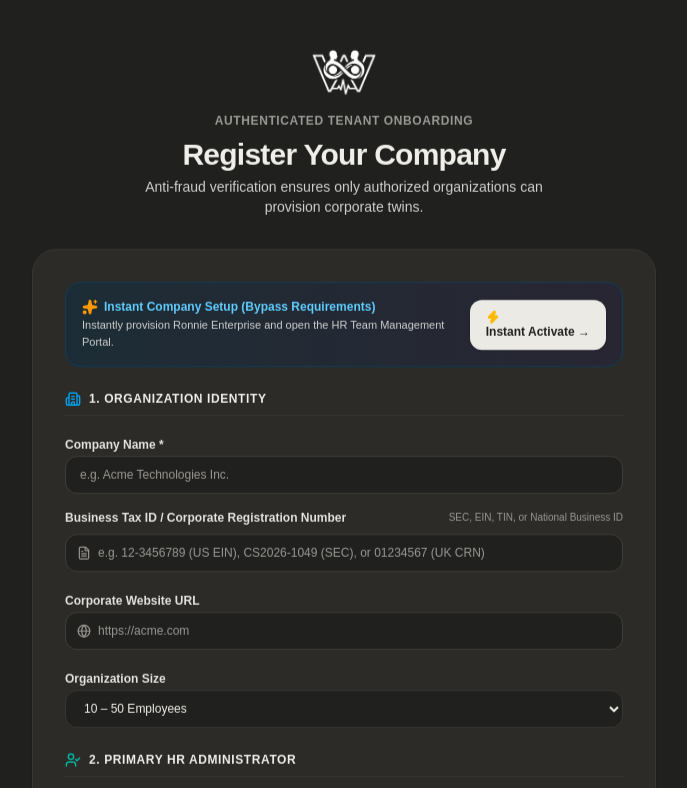
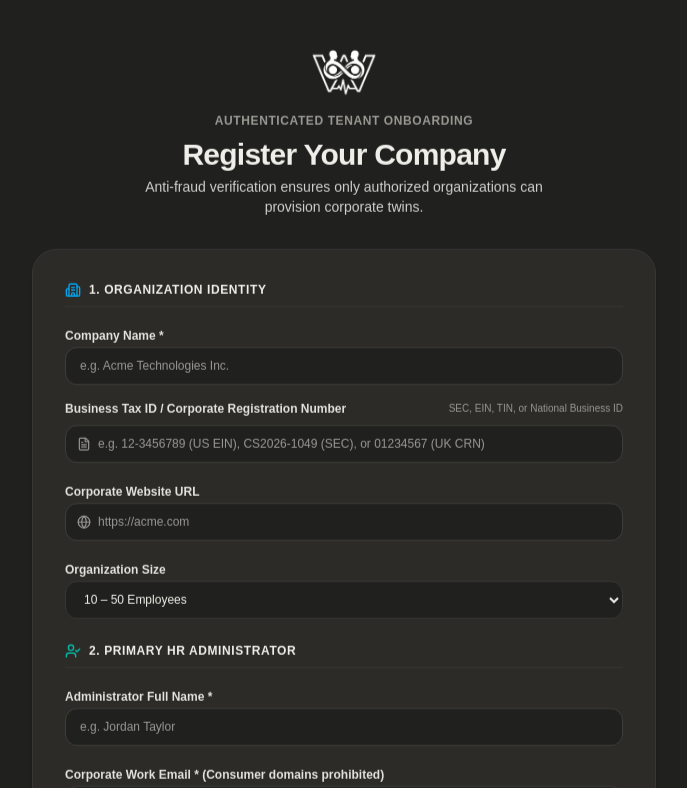
Before and after one commit to ronnielmharlssb-dot/ai-wellness-twin, a Next.js app: page /register-company in a window 1280 px wide. Shown: the top 788 px of the page, without its empty margins (296-983 px from the left). Built offline with nearby package versions, Linux system fonts and the light colour scheme.

Commit message:
clean: remove instant activate banner, align HR groups with single-use invite token

```diff
--- a/src/app/hr/teams/page.tsx
+++ b/src/app/hr/teams/page.tsx
@@ -27,6 +27,15 @@ type Group = {
   eligibleMembers: number;
 };
 
+const DEFAULT_HR_GROUPS: Group[] = [
+  {
+    id: "grp_engineering",
+    name: "Engineering",
+    members: ["team@company.com", "ronnie.tester@company.com"],
+    eligibleMembers: 2,
+  },
+];
+
 export default function TeamsPage() {
   const [groups, setGroups] = useState<Group[]>([]);
   const [invitations, setInvitations] = useState<Invitation[]>([]);
@@ -37,20 +46,24 @@ export default function TeamsPage() {
   const [inviteEmail, setInviteEmail] = useState("");
   const [inviteName, setInviteName] = useState("");
   const [inviteRole, setInviteRole] = useState<"employee" | "hr">("employee");
-  const [inviteTeam, setInviteTeam] = useState("Frontend Engineering");
+  const [inviteTeam, setInviteTeam] = useState("Engineering");
   const [generatedInviteUrl, setGeneratedInviteUrl] = useState<string | null>(null);
   const [copiedToken, setCopiedToken] = useState<string | null>(null);
 
   const loadData = () => {
     try {
-      const savedGroups = JSON.parse(localStorage.getItem("hr-groups") || "[]");
-      if (Array.isArray(savedGroups)) {
-        setGroups(savedGroups);
+      const saved = localStorage.getItem("hr-groups");
+      if (saved) {
+        const parsed = JSON.parse(saved);
+        setGroups(Array.isArray(parsed) && parsed.length > 0 ? parsed : DEFAULT_HR_GROUPS);
+      } else {
+        localStorage.setItem("hr-groups", JSON.stringify(DEFAULT_HR_GROUPS));
+        setGroups(DEFAULT_HR_GROUPS);
       }
       setInvitations(getInvitations());
     } catch (error) {
       console.error("Failed to load groups:", error);
-      setGroups([]);
+      setGroups(DEFAULT_HR_GROUPS);
     } finally {
       setIsLoading(false);
     }
--- a/src/app/register-company/page.tsx
+++ b/src/app/register-company/page.tsx
@@ -8,11 +8,7 @@ import {
   verifyCompanyDomain,
   isCorporateEmail,
   resendVerificationCode,
-  getOrganizations,
-  saveOrganizations,
-  type Organization,
 } from "@/lib/organizations/organizationManager";
-import { saveRegisteredUser, setLocalSessionUser, type AuthUser } from "@/lib/supabase/auth";
 import { Button } from "@/components/ui/button";
 import { WellnessTwinLogo } from "@/components/ui/wellness-twin-logo";
 import {
@@ -25,8 +21,6 @@ import {
   CheckCircle2,
   AlertCircle,
   RefreshCw,
-  Sparkles,
-  Zap,
 } from "lucide-react";
 
 export default function RegisterCompanyPage() {
@@ -172,36 +166,6 @@ export default function RegisterCompanyPage() {
     }
   };
 
-  const handleInstantCompanySetup = () => {
-    setIsLoading(true);
-    const orgId = "org_ronnie_enterprise";
-    const newAdminUser: AuthUser = {
-      id: "usr-ronnie-primary",
-      email: "ronnie@company.com",
-      fullName: "Ronnie",
-      role: "hr",
-    };
-    saveRegisteredUser(newAdminUser);
-    setLocalSessionUser(newAdminUser);
-
-    const newOrg: Organization = {
-      id: orgId,
-      name: "Ronnie Enterprise",
-      domain: "company.com",
-      websiteUrl: "https://company.com",
-      registrationNumber: "US-EIN-RONNIE-2026",
-      teamSize: "10-50",
-      industry: "Software & Technology",
-      adminEmail: "ronnie@company.com",
-      adminName: "Ronnie",
-      verificationStatus: "verified",
-      createdAt: new Date().toISOString(),
-      verifiedAt: new Date().toISOString(),
-    };
-    saveOrganizations([newOrg, ...getOrganizations().filter((o) => o.id !== orgId)]);
-    router.push("/hr");
-  };
-
   const handleInitialSubmit = async (e: React.FormEvent) => {
     e.preventDefault();
     setError("");
@@ -330,28 +294,6 @@ export default function RegisterCompanyPage() {
         {/* STEP 1: Registration Form */}
         {step === 1 && (
           <div className="rounded-3xl border border-slate-200 bg-white p-6 sm:p-8 shadow-sm dark:border-[#383734] dark:bg-[#2c2b28] space-y-6 animate-in fade-in duration-200">
-
-            {/* 1-Click Fast Track / Instant Registration Bypass */}
-            <div className="rounded-2xl border border-sky-200 bg-gradient-to-r from-sky-50 to-indigo-50/60 p-4 dark:border-sky-900/60 dark:from-sky-950/40 dark:to-indigo-950/30 flex flex-col sm:flex-row items-center justify-between gap-3">
-              <div className="space-y-0.5 text-center sm:text-left">
-                <div className="flex items-center justify-center sm:justify-start gap-1.5 text-xs font-bold text-sky-900 dark:text-[#60cdff]">
-                  <Sparkles className="h-4 w-4 text-amber-500 fill-amber-500" />
-                  <span>Instant Company Setup (Bypass Requirements)</span>
-                </div>
-                <p className="text-[11px] text-slate-600 dark:text-[#a6a6a6]">
-                  Instantly provision Ronnie Enterprise and open the HR Team Management Portal.
-                </p>
-              </div>
-              <Button
-                type="button"
-                onClick={handleInstantCompanySetup}
-                disabled={isLoading}
-                className="w-full sm:w-auto text-xs font-bold bg-slate-900 text-white hover:bg-slate-800 dark:bg-white dark:text-slate-900 shadow-sm py-2.5 px-4 shrink-0 rounded-xl"
-              >
-                <Zap className="h-3.5 w-3.5 mr-1.5 text-amber-400 fill-amber-400" />
-                <span>Instant Activate →</span>
-              </Button>
-            </div>
 
             {error && (
               <div className="rounded-xl border border-rose-200 bg-rose-50 p-3.5 text-xs font-medium text-rose-800 dark:border-rose-900/60 dark:bg-rose-950/40 dark:text-rose-300">
```
